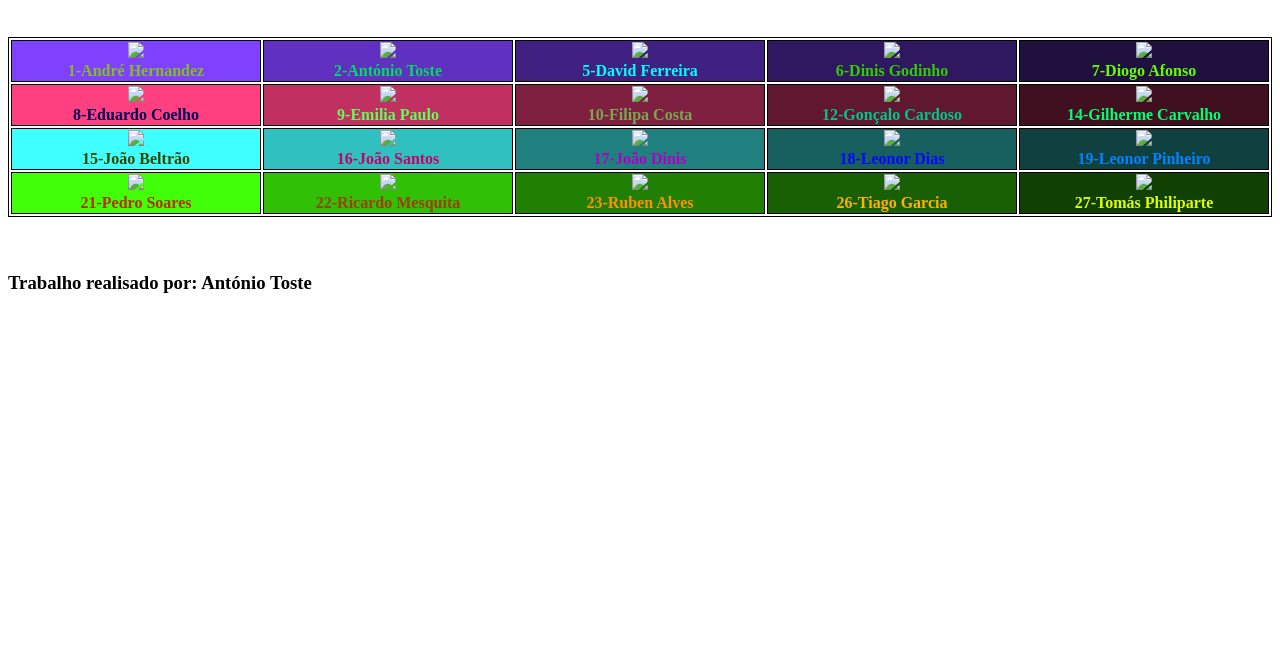
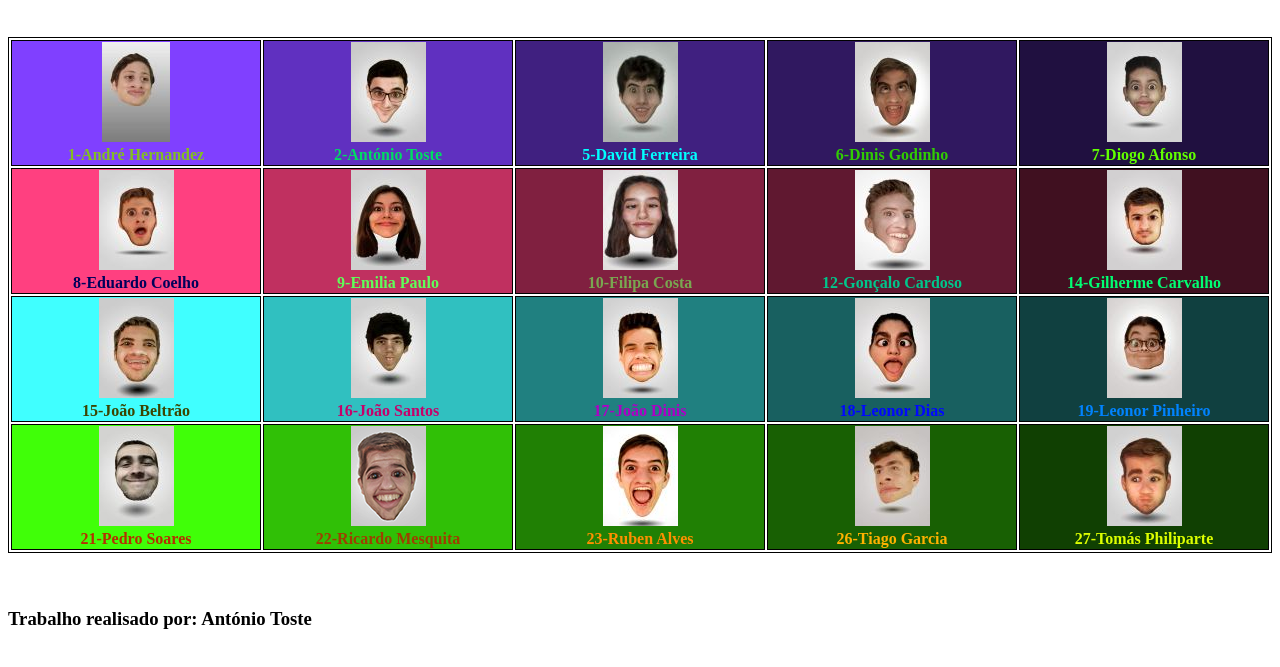
Before and after one commit to atoste/pauta_atoste, a plain HTML site: page index.html in a window 1280 px wide. Shown: the part 61-728 px from the top of the page. Drawn offline with Linux system fonts and the light colour scheme.

Commit message:
Add files via upload

```diff
--- a/index.html
+++ b/index.html
@@ -15,93 +15,93 @@
     }
     </style>  <!-- Estes passos serviram para por o título, para indicar ao browser para ler os acentos corretamente no teclado português, e para indicar certas expecificações da tabela -->
     <tr>
-          <th style="width:20%; background-color:rgb(128, 64,255);color:rgb(130, 190, 33);""><a href="index\imagens1\1g.jpg">
-          <img src="index\imagens1\1p.jpg"></a>
+          <th style="width:20%; background-color:rgb(128, 64,255);color:rgb(130, 190, 33);""><a href="imagens1\1g.jpg">
+          <img src="imagens1\1p.jpg"></a>
           <br ><strong> 1-André Hernandez     <!-- Depois deste passo eu copiei e alterei poucas coisas, fazendo o processo muito mais facil e eficiente -->
       </strong></th>
-          <th style="width:20%; background-color:rgb(96, 48, 192);color:rgb(0, 220, 99)"><a href="index\imagens1\2g.jpg">
-          <img src="index\imagens1\2p.jpg"></a>
+          <th style="width:20%; background-color:rgb(96, 48, 192);color:rgb(0, 220, 99)"><a href="imagens1\2g.jpg">
+          <img src="imagens1\2p.jpg"></a>
           <br ><strong> 2-António Toste
       </strong></th>
-          <th style="width:20%; background-color:rgb(64, 32, 128);color:rgb(0, 255, 255)"><a href="index\imagens1\5g.jpg">
-          <img src="index\imagens1\5p.jpg"></a>
+          <th style="width:20%; background-color:rgb(64, 32, 128);color:rgb(0, 255, 255)"><a href="imagens1\5g.jpg">
+          <img src="imagens1\5p.jpg"></a>
           <br ><strong>5-David Ferreira
       </strong></th>
-          <th style="width:20%; background-color:rgb(48, 24, 96); color:rgb(49, 204, 2)"><a href="index\imagens1\6g.jpg">
-          <img src="index\imagens1\6p.jpg"></a>
+          <th style="width:20%; background-color:rgb(48, 24, 96); color:rgb(49, 204, 2)"><a href="imagens1\6g.jpg">
+          <img src="imagens1\6p.jpg"></a>
           <br ><strong>6-Dinis Godinho
       </strong></th>
-          <th style="width:20%; background-color:rgb(32, 16, 64); color:rgb(97, 255, 0)"><a href="index\imagens1\7g.jpg">
-          <img src="index\imagens1\7p.jpg"></a>
+          <th style="width:20%; background-color:rgb(32, 16, 64); color:rgb(97, 255, 0)"><a href="imagens1\7g.jpg">
+          <img src="imagens1\7p.jpg"></a>
           <br ><strong>7-Diogo Afonso  <!-- Decidi fazer em filas com 5 alunos pois somos 20 alunos e assim fica um bloco compacto-->        </strong></th>
       </tr>
     <tr>
-        <th style="width:20%; background-color:rgb(255, 64, 128); color:rgb(0, 1, 89)"><a href="index\imagens1\8g.jpg">
-          <img src="index\imagens1\8p.jpg"></a>
+        <th style="width:20%; background-color:rgb(255, 64, 128); color:rgb(0, 1, 89)"><a href="imagens1\8g.jpg">
+          <img src="imagens1\8p.jpg"></a>
           <br ><strong>8-Eduardo Coelho
       </strong></th>
 
-          <th style="width:20%; background-color:rgb(192, 48, 96); color:rgb(95, 255, 89)"><a href="index\imagens1\9g.jpg">
-          <img src="index\imagens1\9p.jpg"></a>
+          <th style="width:20%; background-color:rgb(192, 48, 96); color:rgb(95, 255, 89)"><a href="imagens1\9g.jpg">
+          <img src="imagens1\9p.jpg"></a>
           <br ><strong>9-Emilia Paulo
       </strong></th>
 
-          <th style="width:20%; background-color:rgb(128, 32, 64); color:rgb(121, 166, 80)"><a href="index\imagens1\10g.jpg">
-          <img src="index\imagens1\10p.jpg"></a>
+          <th style="width:20%; background-color:rgb(128, 32, 64); color:rgb(121, 166, 80)"><a href="imagens1\10g.jpg">
+          <img src="imagens1\10p.jpg"></a>
           <br ><strong>10-Filipa Costa
       </strong></th>
-          <th style="width:20%; background-color:rgb(96, 24, 48);color:rgb(0, 198, 139)"><a href="index\imagens1\12g.jpg">
-          <img src="index\imagens1\12p.jpg"></a>
+          <th style="width:20%; background-color:rgb(96, 24, 48);color:rgb(0, 198, 139)"><a href="imagens1\12g.jpg">
+          <img src="imagens1\12p.jpg"></a>
           <br ><strong>12-Gonçalo Cardoso
       </strong></th>
-          <th style="width:20%; background-color:rgb(64, 16, 32); color:rgb(0, 255, 114)"><a href="index\imagens1\14g.jpg">
-          <img src="index\imagens1\14p.jpg"></a>
+          <th style="width:20%; background-color:rgb(64, 16, 32); color:rgb(0, 255, 114)"><a href="imagens1\14g.jpg">
+          <img src="imagens1\14p.jpg"></a>
           <br ><strong>14-Gilherme Carvalho</strong></th>
        </tr>
     <tr>
-           <th style="width:20%; background-color:rgb(64, 255, 255);color:rgb(59, 68, 0) "><a href="index\imagens1\15g.jpg">
-           <img src="index\imagens1\15p.jpg"></a>
+           <th style="width:20%; background-color:rgb(64, 255, 255);color:rgb(59, 68, 0) "><a href="imagens1\15g.jpg">
+           <img src="imagens1\15p.jpg"></a>
            <br ><strong>15-João Beltrão
        </strong></th>
-           <th style="width:20%; background-color:rgb(48, 192, 192); color:rgb(198, 0, 106)"><a href="index\imagens1\16g.jpg">
-           <img src="index\imagens1\16p.jpg"></a>
+           <th style="width:20%; background-color:rgb(48, 192, 192); color:rgb(198, 0, 106)"><a href="imagens1\16g.jpg">
+           <img src="imagens1\16p.jpg"></a>
            <br ><strong>16-João Santos
        </strong></th>
-           <th style="width:20%; background-color:rgb(32, 128, 128); color:rgb(174, 0, 198)"><a href="index\imagens1\17g.jpg">
-           <img src="index\imagens1\17p.jpg"></a>
+           <th style="width:20%; background-color:rgb(32, 128, 128); color:rgb(174, 0, 198)"><a href="imagens1\17g.jpg">
+           <img src="imagens1\17p.jpg"></a>
            <br ><strong>17-João Dinis
        </strong></th>
-           <th style="width:20%; background-color:rgb(24, 96, 96); color:rgb(0, 8, 255)"><a href="index\imagens1\18g.jpg">
-           <img src="index\imagens1\18p.jpg"></a>
+           <th style="width:20%; background-color:rgb(24, 96, 96); color:rgb(0, 8, 255)"><a href="imagens1\18g.jpg">
+           <img src="imagens1\18p.jpg"></a>
            <br ><strong>18-Leonor Dias
        </strong></th>
-           <th style="width:20%; background-color:rgb(16, 64, 64);color:rgb(0, 131, 255)"><a href="index\imagens1\19g.jpg">
-           <img src="index\imagens1\19p.jpg"></a>
+           <th style="width:20%; background-color:rgb(16, 64, 64);color:rgb(0, 131, 255)"><a href="imagens1\19g.jpg">
+           <img src="imagens1\19p.jpg"></a>
            <br ><strong>19-Leonor Pinheiro</strong></th>
        </tr>
     <tr>
-           <th style="width:20%; background-color:rgb(64, 255, 8); color:rgb(181, 48, 0)"><a href="index\imagens1\21g.jpg">
-           <img src="index\imagens1\21p.jpg"></a>
+           <th style="width:20%; background-color:rgb(64, 255, 8); color:rgb(181, 48, 0)"><a href="imagens1\21g.jpg">
+           <img src="imagens1\21p.jpg"></a>
            <br ><strong>21-Pedro Soares
        </strong></th>
-           <th style="width:20%; background-color:rgb(48, 192, 6); color:rgb(158, 63, 0)"><a href="index\imagens1\22g.jpg">
-           <img src="index\imagens1\22p.jpg"></a>
+           <th style="width:20%; background-color:rgb(48, 192, 6); color:rgb(158, 63, 0)"><a href="imagens1\22g.jpg">
+           <img src="imagens1\22p.jpg"></a>
            <br ><strong>22-Ricardo Mesquita
        </strong></th>
 
-           <th style="width:20%; background-color:rgb(32, 128, 4); color:rgb(255, 144, 0)"><a href="index\imagens1\23g.jpg">
-           <img src="index\imagens1\23p.jpg"></a>
+           <th style="width:20%; background-color:rgb(32, 128, 4); color:rgb(255, 144, 0)"><a href="imagens1\23g.jpg">
+           <img src="imagens1\23p.jpg"></a>
            <br ><strong>23-Ruben Alves
        </strong></th>
 
-           <th style="width:20%; background-color:rgb(24, 96, 3); color:rgb(255, 178, 0)"><a href="index\imagens1\26g.jpg">
-           <img src="index\imagens1\26p.jpg"></a>
+           <th style="width:20%; background-color:rgb(24, 96, 3); color:rgb(255, 178, 0)"><a href="imagens1\26g.jpg">
+           <img src="imagens1\26p.jpg"></a>
            <br ><strong>26-Tiago Garcia
        </strong></th>
 
 
-           <th style="width:20%; background-color:rgb(16, 64, 2); color:rgb(221, 255, 0)"><a href="index\imagens1\27g.jpg">
-           <img src="index\imagens1\27p.jpg"></a>
+           <th style="width:20%; background-color:rgb(16, 64, 2); color:rgb(221, 255, 0)"><a href="imagens1\27g.jpg">
+           <img src="imagens1\27p.jpg"></a>
            <br ><strong>27-Tomás Philiparte</strong></th>
        </tr></table>
 <!-- Isto são as tabelas, sendo o 1º tr a primeira linha o 2ºtr a segunda-->
```
